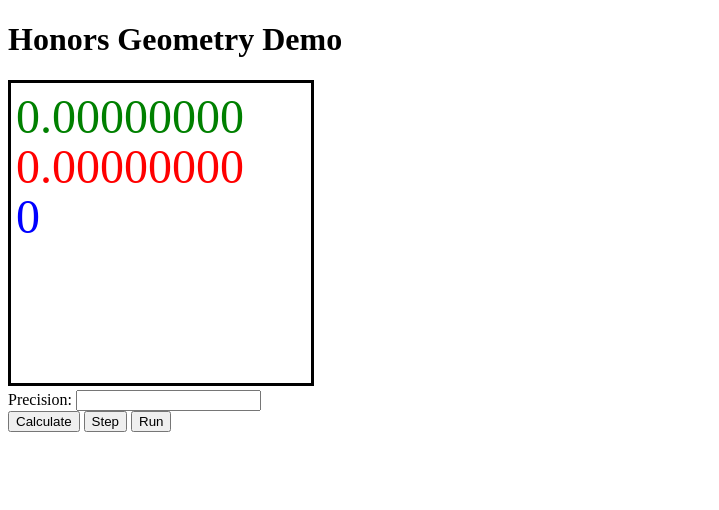
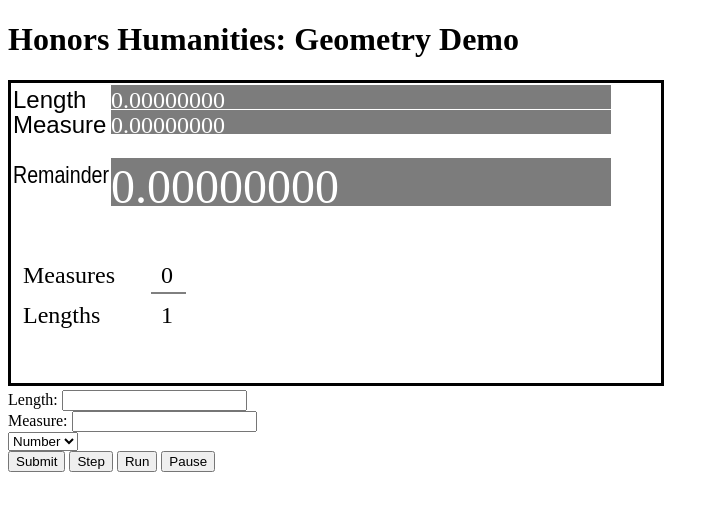
Before and after one commit to jnthn-stpp/jnthn-code, a plain HTML site: page honors/index.html in a window 1280 px wide. Shown: the whole page, without its empty margins (0-719 px from the left). Drawn offline with Linux system fonts and the light colour scheme.

Commit message:
Finished Irr Demo

```diff
--- a/honors/index.html
+++ b/honors/index.html
@@ -2,25 +2,31 @@
 <html>
 <head>
   <meta charset="UTF-8">
-  <title> Honors Geometry Demos </title>
+  <title> Honors Humanities Demos </title>
   <script src="./bignumber.js"></script>
   <script src="./irr.js"></script>
   <script src="./main.js"></script>
   <link rel="stylesheet" href="./style.css">
 </head>
 <body onload="main();">
-  <h1>Honors Geometry Demo</h1>
+  <h1>Honors Humanities: Geometry Demo</h1>
 
-  <canvas id="irr-canvas" height="300" width="300">
+  <canvas id="irr-canvas" height="300" width="650">
     This element is not supported by your browser!
   </canvas>
 
   <form id="frm1">
-   Precision: <input type="text" id="irr-field"/>
+   Length: <input type="text" id="dividend"/><br />
+   Measure: <input type="text" id="divisor" /> <br />
+   <select id="numType">
+     <option value="root2">Sqrt(2)</option>
+     <option value="num" selected>Number</option>
+   </select>
   </form>
-  <button onClick="irrAction();">Calculate</button>
+  <button onClick="setup();">Submit</button>
   <button onClick="step();">Step</button>
   <button onClick="run();">Run</button>
+  <button onClick="stop();">Pause</button>
 
 </body>
 </html>
--- a/honors/irr.js
+++ b/honors/irr.js
@@ -1,7 +1,9 @@
-var num = new BigNumber(0);
+var divisor = new BigNumber(0);
 var ans = new BigNumber(0);
-var div = new BigNumber(1);
+var dividend = new BigNumber(0);
+var length = new BigNumber(1);
 var steps = 0;
+var divs = 1;
 
 var rootTwo = function(x){
     if(x === 0){
@@ -12,46 +14,97 @@ var rootTwo = function(x){
     }
 };
 
-var irrAction = function(){
-    var field = document.getElementById("irr-field");
-    num = rootTwo(field.value).minus(new BigNumber(1));
+var setup = function(){
+    divisor = new BigNumber(document.getElementById("divisor").value);
+    if(document.getElementById("numType").value === "root2"){
+	dividend = rootTwo(100).minus(new BigNumber(1));
+    } else {
+	dividend = new BigNumber(document.getElementById("dividend").value);
+    }
+    ans = dividend;
+    length = divisor.plus(dividend);
+    steps = 0;
+    divs = 1;
 };
 
 var step = function(){
-    if(div.gt(ans)){
-	ans = ans.plus(num);
+    if(divisor.gt(ans)){
+	ans = ans.plus(dividend);
+	divs += 1;
+	return;
     }
-
-    ans = ans.minus(div);
+    ans = ans.minus(divisor);
 
     steps += 1;
-
-
 };
 
 var irr = function(ctx){
     //called every loop
 
-    ctx.clearRect(0, 0, 300, 300);
+    ctx.clearRect(0, 0, 650, 300);
+
+
+    ctx.font = "24px sans-serif";
+    ctx.fillStyle = "black";
+    ctx.fillText("Length", 2, 25, 96);
+    ctx.fillText("Measure", 2, 50, 96);
+    ctx.fillText("Remainder", 2, 100, 96);
+
+    ctx.fillStyle = "rgb(124, 124, 124)";
+    ctx.fillRect(100, 2, 500, 24);
+    ctx.fillRect(100, 27, 500, 24);
+    ctx.fillRect(100, 75, 500, 48);
+
     ctx.fillStyle = "green";
+    ctx.fillRect(100, 2,(dividend.times(new BigNumber(500)).div(length).toNumber()),24);
+    ctx.fillStyle = "red";
+    ctx.fillRect(100, 27, (divisor.times(new BigNumber(500)).div(length).toNumber()), 24);
+    ctx.fillStyle = "blue";
+    ctx.fillRect(100, 75, (ans.times(new BigNumber(500)).div(length).toNumber()), 48);
 
+    ctx.font = "24px Serif";
+    ctx.fillStyle = "white";
+    ctx.fillText(dividend.toFormat(8), 100, 25);
+    ctx.fillText(divisor.toFormat(8), 100, 50);
     ctx.font = "48px Serif";
-    ctx.fillText(num.toFormat(8), 5, 50);
-    ctx.fillStyle = "red";
-    ctx.fillText(ans.toFormat(8), 5, 100);
-    ctx.fillStyle = "blue";
-    ctx.fillText(steps, 5, 150);
+    ctx.fillText(ans.toFormat(8), 100, 120);
+
+    ctx.fillStyle = "black";
+    ctx.font = "24px Serif";
+    ctx.fillText(steps, 150, 200);
+    ctx.fillText("Measures", 12, 200);
+    ctx.fillText(divs, 150, 240);
+    ctx.fillText("Lengths", 12,  240);
+
+    var frac = (steps > divs)? steps : divs;
+    frac = Math.floor(Math.log(frac)/Math.log(10));
+    ctx.beginPath();
+    ctx.moveTo(140, 210);
+    ctx.lineTo(175 + 16 * frac, 210);
+    ctx.stroke();
 };
 
+running = false;
+
+var stop = function(){
+    running = false;
+}
+
 var run = function(){
+    running = true;
+    runFun();
+};
 
+var runFun = function(){
     var canvas = document.getElementById("irr-canvas");
     var ctx = canvas.getContext("2d");
 
     if(!(ans.equals(new BigNumber(0)))){
 	step();
 	irr(ctx);
+    } else { running = false; }
+
+    if(running){
+	window.requestAnimationFrame(runFun);
     }
-    window.requestAnimationFrame(run);
-
 };
```
